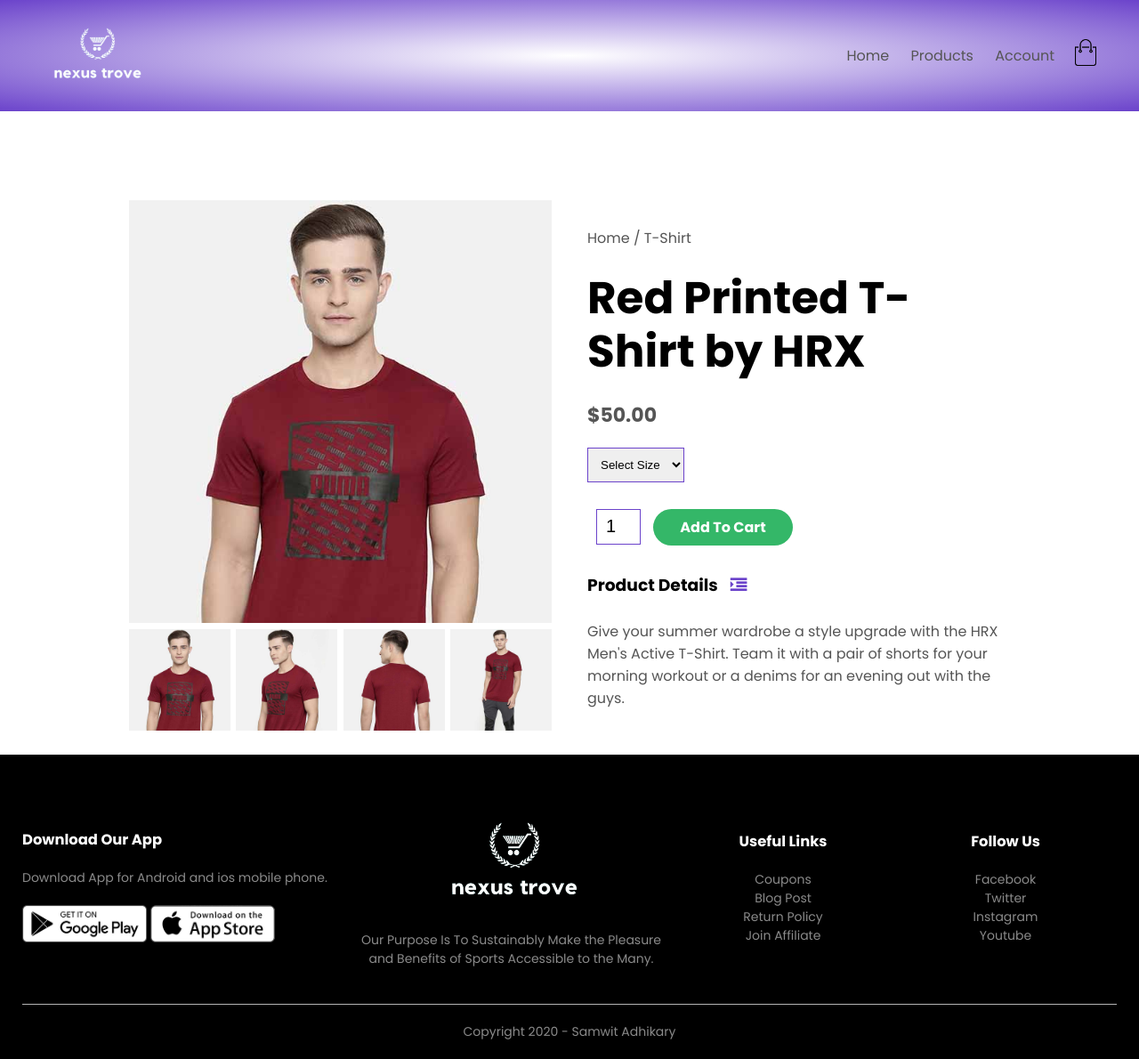
After one commit to alantomanu/nexus-trove, a Django app: page /product_detail in a window 1280 px wide. The commit adds this page. Shown: the whole page at 89% size. Run offline with Django 4.2, Linux system fonts and the light colour scheme.

Commit message:
added few temlates of product description and edited urls

```diff
--- a/nexus_trove/products/urls.py
+++ b/nexus_trove/products/urls.py
@@ -6,5 +6,6 @@ from django.conf.urls.static import static
 from . import views
 urlpatterns = [
     path('', views.index,name='home'),
-    path('product_list',views.list_products,name='list_product')
+    path('product_list',views.list_products,name='list_product'),
+    path('product_detail',views.detail_product,name='detail_product')
 ]
--- a/nexus_trove/products/views.py
+++ b/nexus_trove/products/views.py
@@ -13,4 +13,4 @@ def list_products(request):
     """
     return render(request,'products.html')
 def detail_product(request):
-    return render(request,'products_detail.html')
+    return render(request,'product_detail.html')
--- /dev/null
+++ b/nexus_trove/templates/product_description.html
@@ -0,0 +1,44 @@
+{%load static%}
+<div class="small-container single-product">
+    <div class="row">
+        <div class="col-2">
+            <img src="{% static 'images/gallery-1.jpg'%}" width="100%" id="ProductImg">
+
+            <div class="small-img-row">
+                <div class="small-img-col">
+                    <img src="{% static 'images/gallery-1.jpg'%}" width="100%" class="small-img">
+                </div>
+                <div class="small-img-col">
+                    <img src="{% static 'images/gallery-2.jpg'%}" width="100%" class="small-img">
+                </div>
+                <div class="small-img-col">
+                    <img src="{% static 'images/gallery-3.jpg'%}" width="100%" class="small-img">
+                </div>
+                <div class="small-img-col">
+                    <img src="{% static 'images/gallery-4.jpg'%}" width="100%" class="small-img">
+                </div>
+            </div>
+
+        </div>
+        <div class="col-2">
+            <p>Home / T-Shirt</p>
+            <h1>Red Printed T-Shirt by HRX</h1>
+            <h4>$50.00</h4>
+            <select>
+                <option>Select Size</option>
+                <option>XXL</option>
+                <option>XL</option>
+                <option>L</option>
+                <option>M</option>
+                <option>S</option>
+            </select>
+            <input type="number" value="1">
+            <a href="" class="btn">Add To Cart</a>
+
+            <h3>Product Details <i class="fa fa-indent"></i></h3>
+            <br>
+            <p>Give your summer wardrobe a style upgrade with the HRX Men's Active T-Shirt. Team it with a pair of
+                shorts for your morning workout or a denims for an evening out with the guys.</p>
+        </div>
+    </div>
+</div>
--- /dev/null
+++ b/nexus_trove/templates/product_detail.html
@@ -0,0 +1,5 @@
+{% extends 'blank_layout.html' %}
+
+{%block content%}
+{%include 'product_description.html'%}
+{%endblock content%}
--- a/nexus_trove/templates/products_list.html
+++ b/nexus_trove/templates/products_list.html
@@ -12,7 +12,7 @@
     </div>
     <div class="row">
         <div class="col-4">
-            <a href="product_details.html"><img src="{% static 'images/product-1.jpg'%}"></a>
+            <a href="{%url 'detail_product'%}"><img src="{% static 'images/product-1.jpg'%}"></a>
             <h4>Red Printed T-Shirt</h4>
             <div class="rating">
                 <i class="fa fa-star"></i>
```
